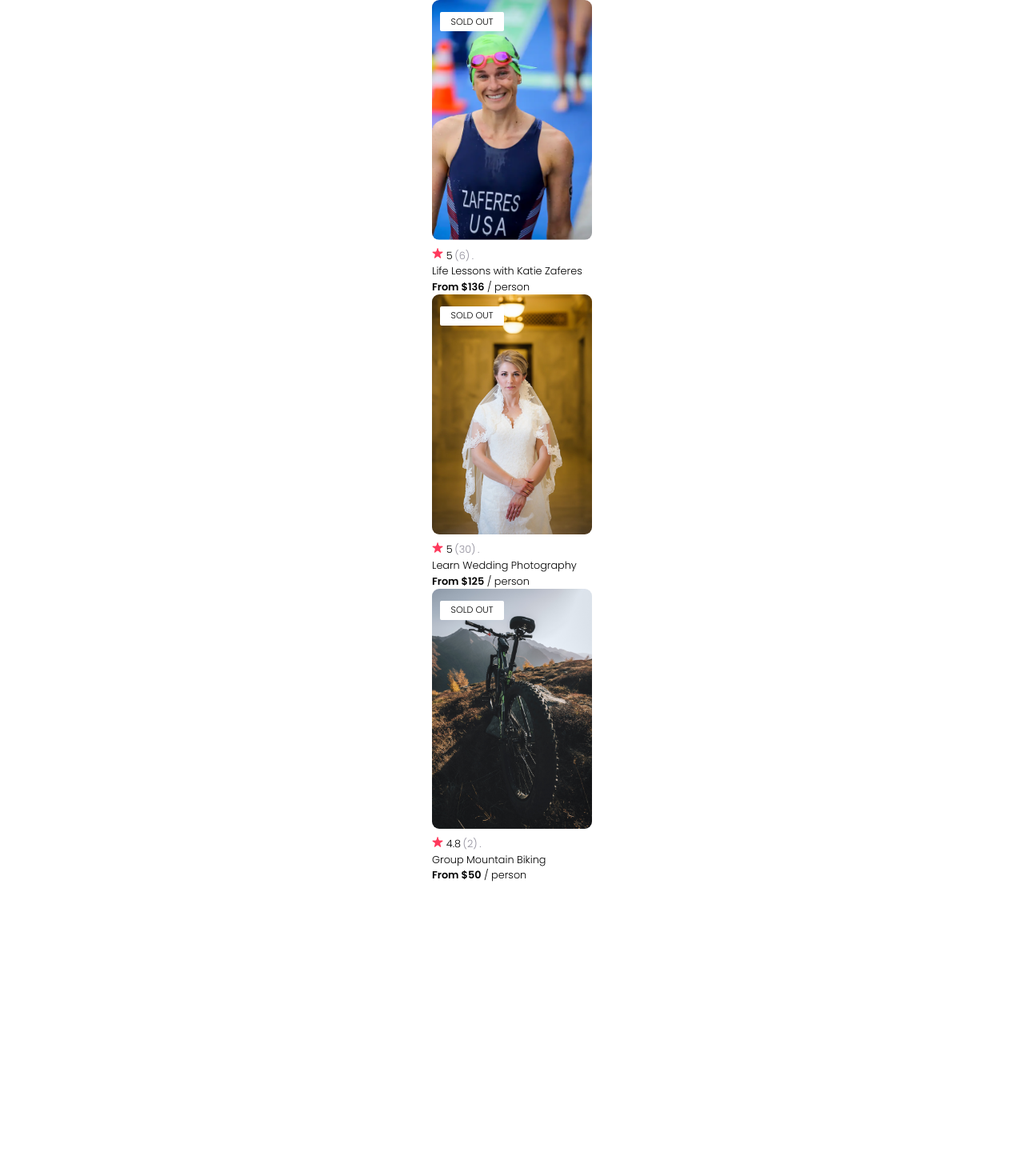
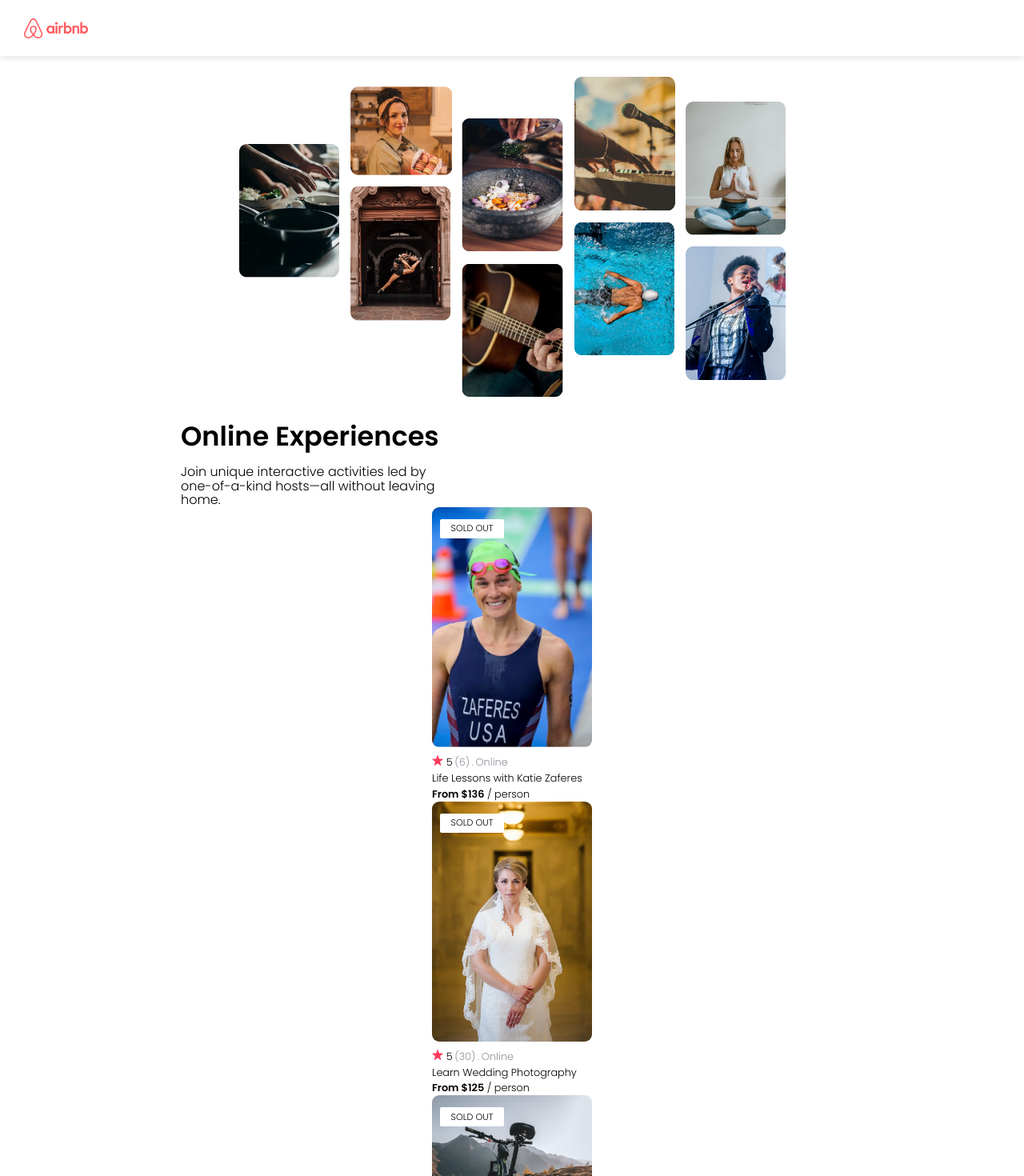
Before and after one commit to prashantbhudwal/proj__airbnbClone-guided, a React (Vite) app: page / in a window 1280 px wide. Shown: the top 1470 px of the page at 80% size. Before the commit the page ends 1103 px from the top, so only its background shows below. Built offline with nearby package versions, Linux system fonts and the light colour scheme.

Commit message:
Fix the card to display location data.

```diff
--- a/src/App.tsx
+++ b/src/App.tsx
@@ -4,24 +4,15 @@ import Hero from "./Components/Hero/Hero";
 import Navbar from "./Components/Navbar/Navbar";
 import guide from "./data";
 
-// const guide = [{
-//   img: "katie-zaferes.png",
-//   rating: "5.0",
-//   reviewCount: 6,
-//   country: "USA",
-//   title: "Life Lessons with Katie Zaferes",
-//   price: 136
-// }];
-
 const App = function () {
   const cardArray = guide.map((guide) => <Card guideData={guide} />);
 
   return (
     <>
-      {/* <Navbar /> */}
+      <Navbar />
       <div className="app-container">
-        {/* <Hero /> */}
-        {cardArray}
+        <Hero />
+        <>{cardArray}</>
       </div>
     </>
   );
--- a/src/Components/Card/Card.tsx
+++ b/src/Components/Card/Card.tsx
@@ -20,7 +20,7 @@ function Card({ guideData }: any) {
               ({guideData.stats.reviewCount})
             </span>
             <span className="dot">.</span>
-            <span className="location">{guideData.country}</span>
+            <span className="location">{guideData.location}</span>
           </p>
         </div>
         <h3 className="card__title">{guideData.title}</h3>
```
